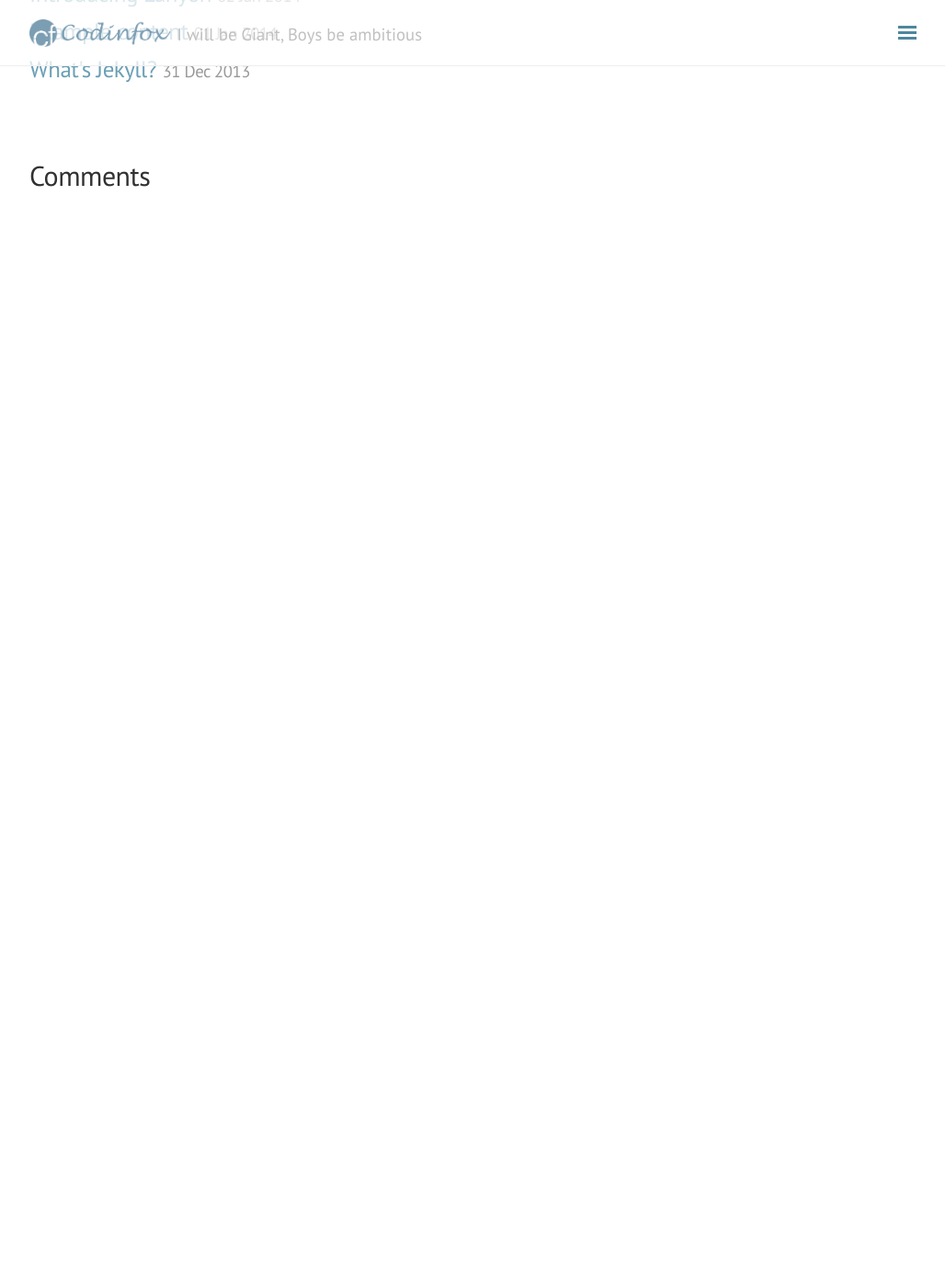
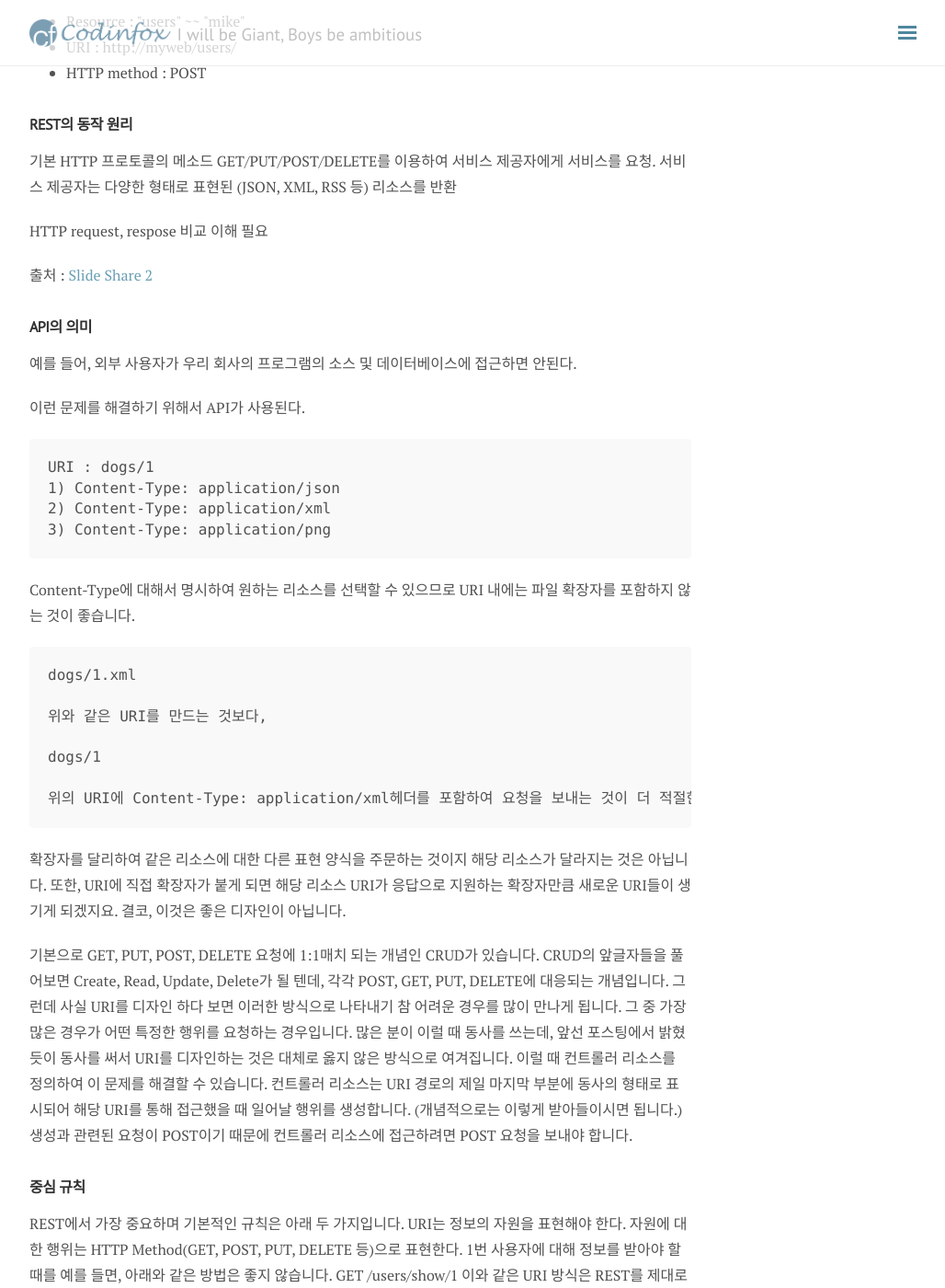
Before and after one commit to masinogns/masinogns.github.com, a Jekyll site: the page built from _posts/2017-07-07-restful-API.md, in a window 1280 px wide and 1400 px high, scrolled down 1401 px. Shown: the whole window at 92% size, without its empty margins (248-1276 px from the left). Built offline with Jekyll 4.4.1, drawn with Linux system fonts in a browser that asks for light colours; nearby versions of some CDN libraries; comment, search, counter and statistics services are not loaded; before the commit the page ends 1620 px from its top, so only the background shows below that; some of the changed text lies outside the part shown.

Commit message:
restful api 초안 작성 및 웹 서버와 was 파일 update

````diff
--- a/_posts/2017-07-07-restful-API.md
+++ b/_posts/2017-07-07-restful-API.md
@@ -4,11 +4,21 @@
 categories: Interview
 tag: 면접대비, 지식
 ---
+### 의문 ? 웹의 본래 설계의 우수성
+무엇이 있을까?
 
 ### Restful API의 의미
 REST의 기본 원칙을 성실히 지킨 서비스 디자인은 “RESTful 하다.” 라고 흔히 표현합니다.
 
 출처: [박상권의 삽질블로그](http://gun0912.tistory.com/63)
+
+REST 아키텍처 스타일에 따라 정의되고 이용되는 서비스나 응용프로그램을 RESTful 웹 서비스라고 부름.
+
+<p>자원 지향 아키텍처(Resource Oriented Architecture) ROA</p>
+<p>RESTful의 경우 리소스를 등록하고 저장해두고는 중간 매개체가 없어 리소스 제공자가 *직접* 리소스 요청자에게 제공한다.</p>
+<p>RESTful 웹 서비스는 인터넷 서비스업체들이 응용 개발자들에게 손쉬운 *데이터 제공* 목적으로 출발했다.</p>
+<p>RESTful 웹서비스는 기계보다는 사람이 이해 하기 쉽도록 인터넷 기본(HTTP/XML)이외에 별도의 개발/실행 환경이 필요 없음.</p>
+출처 : [Slied Share](https://www.slideshare.net/seunghochoi4/soap-restful)
 ### Rest 의미와 구성
 ##### REST의 의미
 REST = *R*epresentational *S*tate *Transfer*
@@ -23,17 +33,93 @@
   }
 }
 ```
+<p>url는 무엇인가?</p>
+<p>HTTP method는 무엇인가?</p>
 <p>위의 Json 문서에서 Resource와 URI, HTTP method를 보겠다.</p>
 <ul>
   <li>Resource : "users" ~~ "mike"</li>
   <li>URI : http://myweb/users/</li>
   <li>HTTP method : POST</li>
 </ul>
+
+##### REST의 동작 원리
+기본 HTTP 프로토콜의 메소드 GET/PUT/POST/DELETE를 이용하여 서비스 제공자에게 서비스를 요청.
+서비스 제공자는 다양한 형태로 표현된 (JSON, XML, RSS 등) 리소스를 반환
+<p>HTTP request, respose 비교 이해 필요</p>
+출처 : [Slide Share 2](https://www.slideshare.net/yjaeseok/soap-rest)
 ##### API의 의미
 <p>예를 들어, 외부 사용자가 우리 회사의 프로그램의 소스 및 데이터베이스에 접근하면 안된다.</p>
 <p>이런 문제를 해결하기 위해서 API가 사용된다.</p>
-<ul>
-  <li>1</li>
-  <li>2</li>
-  <li>3</li>
-</ul>
+
+
+```
+URI : dogs/1
+1) Content-Type: application/json
+2) Content-Type: application/xml
+3) Content-Type: application/png
+```
+Content-Type에 대해서 명시하여 원하는 리소스를 선택할 수 있으므로 URI 내에는 파일 확장자를 포함하지 않는 것이 좋습니다.
+
+```
+dogs/1.xml
+
+위와 같은 URI를 만드는 것보다,
+
+dogs/1
+
+위의 URI에 Content-Type: application/xml헤더를 포함하여 요청을 보내는 것이 더 적절한 선택입니다.
+```
+ 확장자를 달리하여 같은 리소스에 대한 다른 표현 양식을 주문하는 것이지 해당 리소스가 달라지는 것은 아닙니다. 또한, URI에 직접 확장자가 붙게 되면 해당 리소스 URI가 응답으로 지원하는 확장자만큼 새로운 URI들이 생기게 되겠지요. 결코, 이것은 좋은 디자인이 아닙니다.
+
+ 기본으로 GET, PUT, POST, DELETE 요청에 1:1매치 되는 개념인 CRUD가 있습니다. CRUD의 앞글자들을 풀어보면 Create, Read, Update, Delete가 될 텐데, 각각 POST, GET, PUT, DELETE에 대응되는 개념입니다. 그런데 사실 URI를 디자인 하다 보면 이러한 방식으로 나타내기 참 어려운 경우를 많이 만나게 됩니다. 그 중 가장 많은 경우가 어떤 특정한 행위를 요청하는 경우입니다. 많은 분이 이럴 때 동사를 쓰는데, 앞선 포스팅에서 밝혔듯이 동사를 써서 URI를 디자인하는 것은 대체로 옳지 않은 방식으로 여겨집니다.
+이럴 때 컨트롤러 리소스를 정의하여 이 문제를 해결할 수 있습니다. 컨트롤러 리소스는 URI 경로의 제일 마지막 부분에 동사의 형태로 표시되어 해당 URI를 통해 접근했을 때 일어날 행위를 생성합니다. (개념적으로는 이렇게 받아들이시면 됩니다.) 생성과 관련된 요청이 POST이기 때문에 컨트롤러 리소스에 접근하려면 POST 요청을 보내야 합니다.
+
+### 중심 규칙
+REST에서 가장 중요하며 기본적인 규칙은 아래 두 가지입니다.
+URI는 정보의 자원을 표현해야 한다.
+자원에 대한 행위는 HTTP Method(GET, POST, PUT, DELETE 등)으로 표현한다.
+1번 사용자에 대해 정보를 받아야 할 때를 예를 들면, 아래와 같은 방법은 좋지 않습니다.
+GET /users/show/1
+이와 같은 URI 방식은 REST를 제대로 적용하지 않은 구 버전의 Rails에서 흔히 볼 수 있는 URL입니다. 이 URI은 자원을 표현해야 하는 URI에 /show/ 같은 불필요한 표현이 들어가 있기 때문에 적절하지 않습니다. 본다는 것은 GET이라는 HTTP Method로 충분히 표현할 수 있기 때문이죠. 최근의 Rails는 아래와 같이 변경되었습니다.
+GET /users/1
+자원은 크게 Collection과 Element로 나누어 표현할 수 있으며, 아래 테이블에 기초한다면 서버 대부분과의 통신 행태를 표현할 수 있습니다.
+
+```
+1) URI는 정보의 자원을 표현해야 한다. (리소스명은 동사보다는 명사를 사용)
+    GET /members/delete/1
+위와 같은 방식은 REST를 제대로 적용하지 않은 URI입니다. URI는 자원을 표현하는데 중점을 두어야 합니다. delete와 같은 행위에 대한 표현이 들어가서는 안됩니다.
+
+2) 자원에 대한 행위는 HTTP Method(GET, POST, PUT, DELETE 등)로 표현
+위의 잘못 된 URI를 HTTP Method를 통해 수정해 보면
+
+    DELETE /members/1
+으로 수정할 수 있겠습니다.
+회원정보를 가져올 때는 GET, 회원 추가 시의 행위를 표현하고자 할 때는 POST METHOD를 사용하여 표현합니다.
+
+회원정보를 가져오는 URI
+
+    GET /members/show/1     (x)
+    GET /members/1          (o)
+회원을 추가할 때
+
+    GET /members/insert/2 (x)  - GET 메서드는 리소스 생성에 맞지 않습니다.
+    POST /members/2       (o)
+
+```
+출처 : [toast](http://meetup.toast.com/posts/92)
+
+### in Rails
+Rails 에선 기본적인 CRUD를 제공할 때 아래와 같은 REST 인터페이스를 구성해줍니다.
+HTTP Verb	Path	action	used for
+GET	/photos	index	display a list of all photos
+GET	/photos/new	new	return an HTML form for creating a new photo
+POST	/photos	create	create a new photo
+GET	/photos/:id	show	display a specific photo
+GET	/photos/:id/edit	edit	return an HTML form for editing a photo
+PUT	/photos/:id	update	update a specific photo
+DELETE	/photos/:id	destroy	delete a specific photo
+
+### ...
+REST는 HTTP와 XML을 이용하여 데이터를 주고 받는 웹 서비스를 이용하는 것으로 쓰이고 있습니다.
+<p>일반적인 웹 서비스가 SOAP 인것인가?</p>
+출처:  [하루에 하나씩.....](http://kimseunghyun76.tistory.com/18)
````
Also changed, not shown: _posts/2017-07-08-web-server-and-was.md (added, +6 -0 lines).
